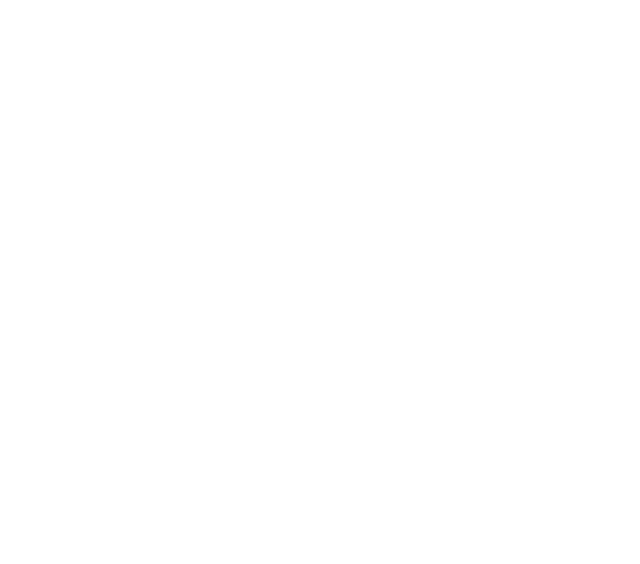
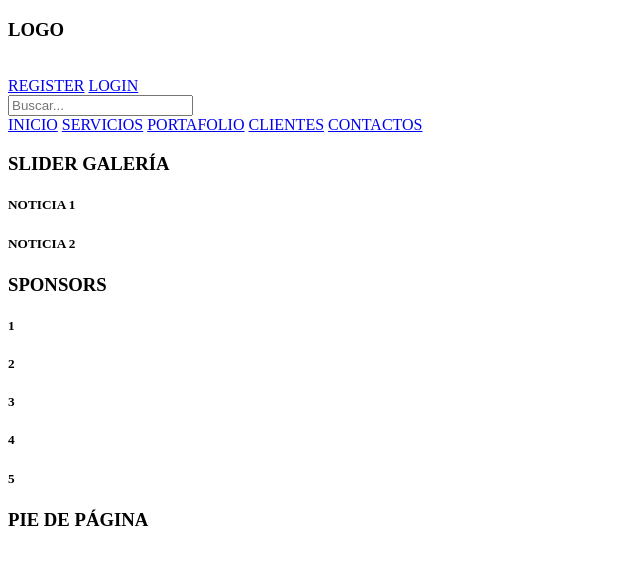
Before and after one commit to AndresRoman/ingenieriaWeb, a plain HTML site: page AndresRoman_Taller1.html in a window 1280 px wide. Shown: the whole page, without its empty margins (0-640 px from the left). Drawn offline with Linux system fonts and the light colour scheme.

Commit message:
maquetacion final

```diff
--- a/AndresRoman_Taller1.html
+++ b/AndresRoman_Taller1.html
@@ -1,9 +1,66 @@
 <!DOCTYPE html>
 <html>
+
 <head>
+	<title>Andrés Román-Taller 1</title>
+</head>
 
-</head>
 <body>
+	<!-- encabezado -->
+	<header>
+		<!-- espacio para logo -->
+		<div>
+			<h3>LOGO</h3>
+			<img src="">
+		</div>
+		<!-- espacio de ingreso y busqueda -->
+		<div>
+			<nav>
+				<a href="#">REGISTER</a>
+				<a href="#">LOGIN</a>
+			</nav>
+			<input type="text" name="Buscar" placeholder="Buscar...">
+		</div>
+	</header>
 
+	<!-- navegación -->
+	<nav>
+		<a href="#">INICIO</a>
+		<a href="#">SERVICIOS</a>
+		<a href="#">PORTAFOLIO</a>
+		<a href="#">CLIENTES</a>
+		<a href="#">CONTACTOS</a>
+	</nav>
+
+	<!-- slider galería -->
+	<section>
+		<h3>SLIDER GALERÍA</h3>
+	</section>
+
+	<!-- contenido actualizable de noticias -->
+	<main>
+		<section>
+			<h5>NOTICIA 1</h5>
+		</section>
+		<section>
+			<h5>NOTICIA 2</h5>
+		</section>
+	</main>
+
+	<!-- area de sponsors -->
+	<section>
+		<h3>SPONSORS</h3>
+		<article><h5>1</h5></article>
+		<article><h5>2</h5></article>
+		<article><h5>3</h5></article>
+		<article><h5>4</h5></article>
+		<article><h5>5</h5></article>
+	</section>
+
+	<!-- pie de pagina -->
+	<footer>
+		<h3>PIE DE PÁGINA</h3>
+	</footer>
 </body>
+
 </html>
```
